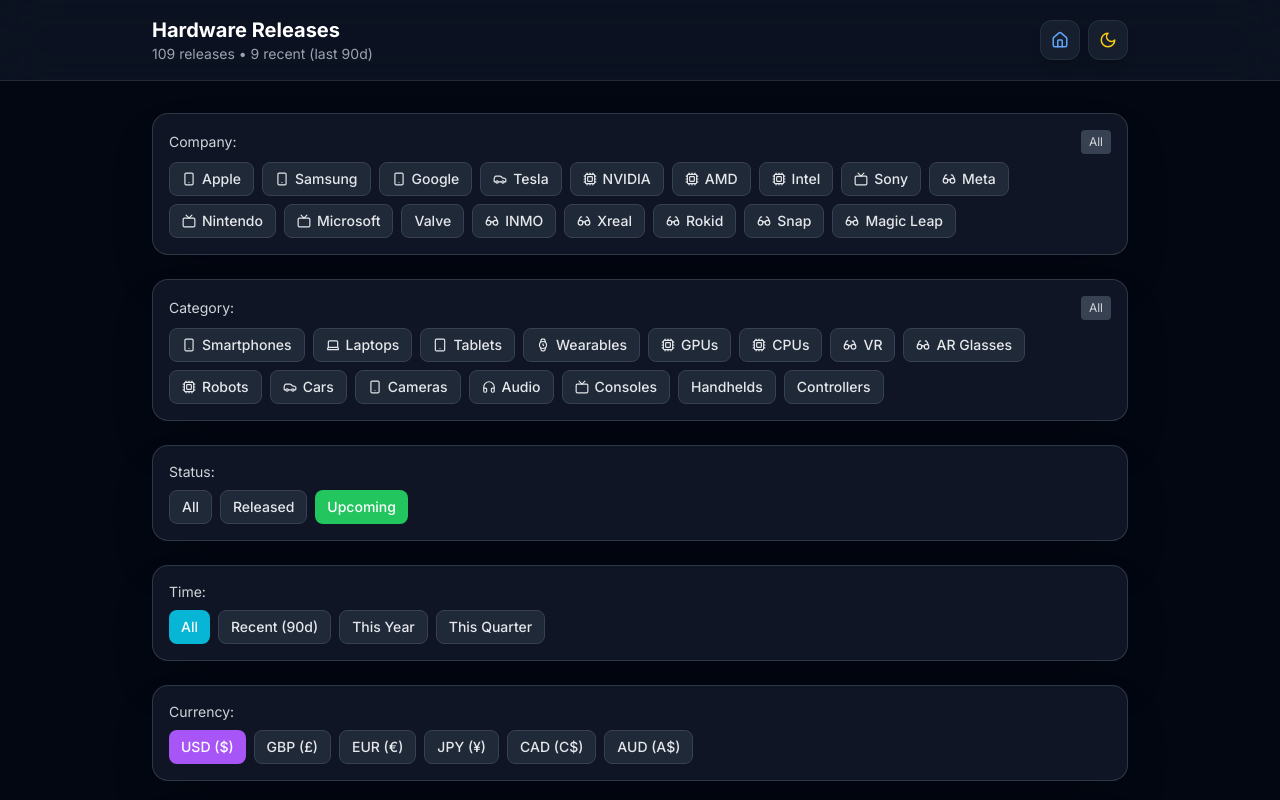
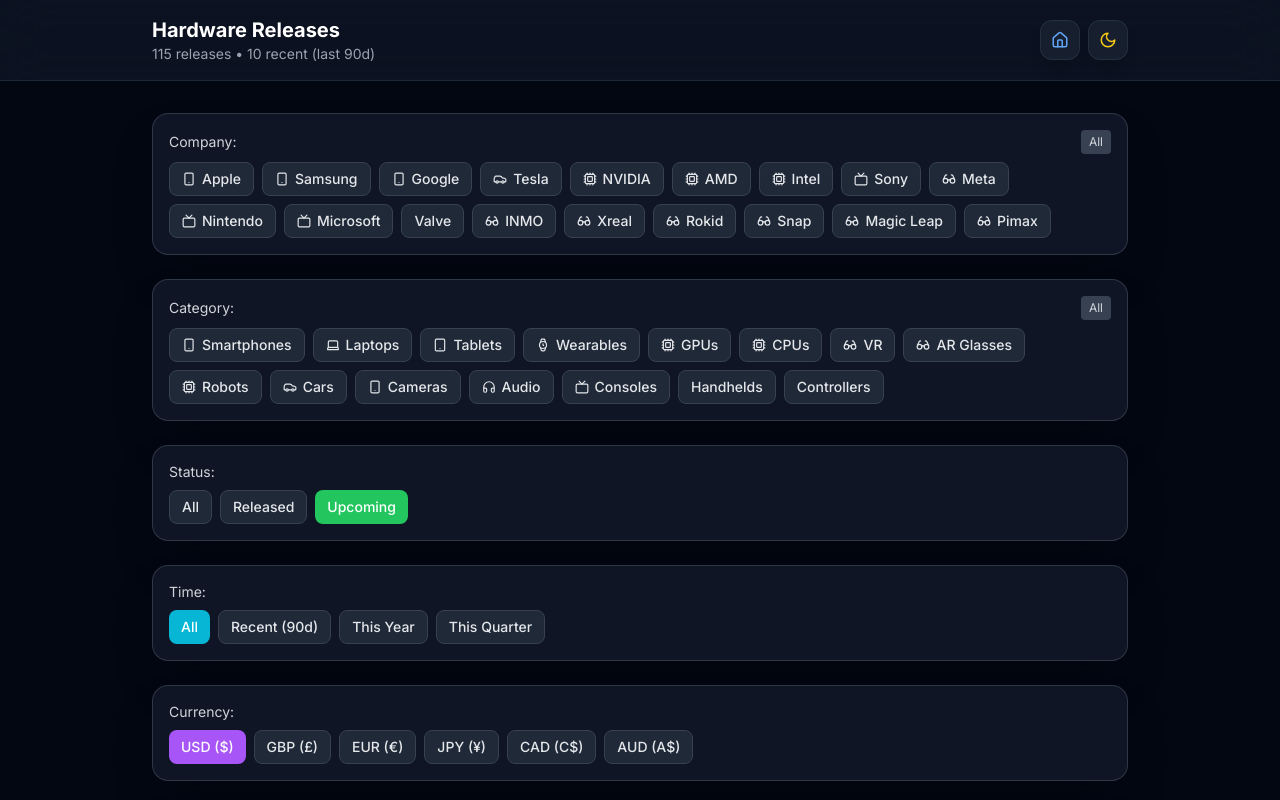
Before and after one commit to benjaminjob1/hardware-releases-dashboard, a Next.js app: page / in a window 1280 px wide. Shown: the top 800 px of the page. Built offline with nearby package versions, Linux system fonts and the light colour scheme.

Commit message:
Add Pimax VR headsets: Crystal Super, Dream Air, Dream Air SE, Crystal Light, Crystal

```diff
--- a/src/app/page.tsx
+++ b/src/app/page.tsx
@@ -48,6 +48,7 @@
   { id: 'rokid', label: 'Rokid' },
   { id: 'snap', label: 'Snap' },
   { id: 'magic-leap', label: 'Magic Leap' },
+  { id: 'pimax', label: 'Pimax' },
 ];
 
 const allTypes = [
@@ -86,6 +87,7 @@
   rokid: <Glasses size={14} />,
   snap: <Glasses size={14} />,
   'magic-leap': <Glasses size={14} />,
+  pimax: <Glasses size={14} />,
 };
 
 const typeIcons: Record<string, React.ReactNode> = {
@@ -418,6 +420,44 @@
   { id: 'v5', name: 'Steam Machine', description: 'Valve living room console PC', date: 'TBD 2026', dateObj: new Date('2026-12-01'), status: 'Upcoming', confirmationLevel: 'speculative', category: 'valve', type: 'console', priceRange: '$500-$1,000',
   },
   { id: 'v6', name: 'Steam Controller 2', description: 'Next-gen Steam Controller with haptic feedback', date: 'TBD 2026', dateObj: new Date('2026-12-01'), status: 'Upcoming', confirmationLevel: 'speculative', category: 'valve', type: 'controller', priceRange: '$79',
+  },
+
+  // Pimax VR
+  { id: 'px1', name: 'Pimax Crystal Super QLED', description: 'High-end PCVR with 3840x3840 per eye, glass aspheric lenses, ultrawide FOV', date: 'Apr 2025', dateObj: new Date('2025-04-10'), status: 'Released', confirmationLevel: 'official', category: 'pimax', type: 'vr', priceRange: '€1,520-€2,400',
+    sources: [
+      { label: 'Pimax Store', url: 'https://pimax.com/products/pimax-crystal-super', type: 'official' },
+    ],
+    specs: { 'Resolution': '3840x3840 per eye', 'FOV': '106°-140° HFOV', 'PPD': '50-57 PPD', 'Refresh': '72/90Hz', 'Panel': 'QLED', 'IPD': '58-72mm auto' }
+  },
+  { id: 'px2', name: 'Pimax Crystal Super Micro-OLED', description: 'Micro-OLED version with Sony panels, highest clarity', date: 'Sep 2025', dateObj: new Date('2025-09-01'), status: 'Released', confirmationLevel: 'official', category: 'pimax', type: 'vr', price: '€1,636',
+    sources: [
+      { label: 'Pimax Store', url: 'https://pimax.com/products/pimax-crystal-super', type: 'official' },
+    ],
+    specs: { 'Resolution': '3840x3840 per eye', 'FOV': '106°-127° HFOV', 'PPD': '50-57 PPD', 'Refresh': '72/90Hz', 'Panel': 'Sony Micro-OLED', 'IPD': '58-72mm auto' }
+  },
+  { id: 'px3', name: 'Pimax Dream Air', description: 'Compact 8K Micro-OLED with 110° ConcaveView optics, ~170g', date: 'Mar 2026', dateObj: new Date('2026-03-01'), status: 'Upcoming', confirmationLevel: 'official', category: 'pimax', type: 'vr', priceRange: '€1,783-€2,050',
+    sources: [
+      { label: 'Pimax Store', url: 'https://pimax.com/products/pimax-dream-air', type: 'official' },
+    ],
+    specs: { 'Resolution': '7680x3552 (3840x3552 per eye)', 'FOV': '110° HFOV', 'Refresh': '90Hz', 'Panel': 'Sony Micro-OLED', 'Weight': '~170g', 'Tracking': 'SLAM or Lighthouse' }
+  },
+  { id: 'px4', name: 'Pimax Dream Air SE', description: 'Budget Micro-OLED with 105° ConcaveView, lightweight design', date: 'Dec 2025', dateObj: new Date('2025-12-01'), status: 'Upcoming', confirmationLevel: 'official', category: 'pimax', type: 'vr', priceRange: '€802-€1,070',
+    sources: [
+      { label: 'Pimax Store', url: 'https://pimax.com/products/pimax-dream-air-se', type: 'official' },
+    ],
+    specs: { 'Resolution': '2560x2560 per eye', 'FOV': '105° HFOV', 'Refresh': '90Hz', 'Panel': 'Micro-OLED', 'Weight': '~170g', 'Tracking': 'SLAM or Lighthouse' }
+  },
+  { id: 'px5', name: 'Pimax Crystal Light', description: 'Accessible high-end PCVR, 4K QLED, no eye tracking', date: 'Late 2024', dateObj: new Date('2024-10-01'), status: 'Released', confirmationLevel: 'official', category: 'pimax', type: 'vr', price: '$1,449',
+    sources: [
+      { label: 'Pimax Store', url: 'https://pimax.com/pages/crystal-light', type: 'official' },
+    ],
+    specs: { 'Resolution': '2880x2880 per eye', 'FOV': '105° HFOV', 'PPD': '35 PPD', 'Refresh': '60/72/90/120Hz', 'Panel': 'QLED + Mini-LED', 'Tracking': '6DoF Inside-Out (SLAM)' }
+  },
+  { id: 'px6', name: 'Pimax Crystal', description: 'Original flagship with eye tracking, 4K QLED, PCVR', date: '2023', dateObj: new Date('2023-06-01'), status: 'Released', confirmationLevel: 'official', category: 'pimax', type: 'vr', price: '€1,392',
+    sources: [
+      { label: 'Pimax Store', url: 'https://pimax.com/products/pimax-crystal', type: 'official' },
+    ],
+    specs: { 'Resolution': '2880x2880 per eye', 'FOV': '105° HFOV', 'PPD': '35 PPD', 'Refresh': '72/90/120Hz', 'Panel': 'QLED', 'Eye Tracking': 'Tobii', 'Tracking': 'Lighthouse or Inside-Out' }
   },
 ];
 
```
